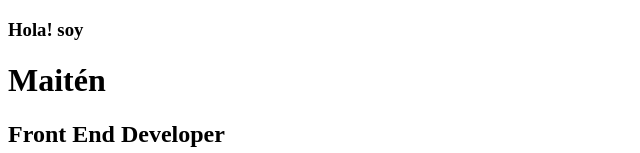
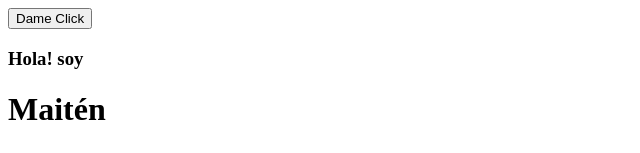
Before and after one commit to MaitenCullen/Portfolio, a React (Vite) app: page / in a window 1280 px wide. Shown: the top 153 px of the page, without its empty margins (0-640 px from the left). Built offline with nearby package versions, Linux system fonts and the light colour scheme; no server answers; the HTML template or start-up script is replaced by a standard one.

Commit message:
dark and light theme

```diff
--- a/src/App.jsx
+++ b/src/App.jsx
@@ -1,4 +1,4 @@
-import { useState } from 'react'
+import { useEffect, useState } from 'react'
 import reactLogo from './assets/react.svg'
 import {Contact} from './screens/Contact'
 import { Home } from './screens/Home'
@@ -6,10 +6,20 @@
 import { Projects } from './screens/Projects';
 
 function App() {
-  const [count, setCount] = useState(0)
-
+const [ theme, setTheme] = useState('light')
+const toggleTheme = () => {
+  if (theme === 'light'){
+    setTheme('dark');
+  } else {
+    setTheme('light');
+  }
+};
+useEffect(() => {
+  document.body.className = theme;
+}, [theme]);
   return (
-    <div className='app'>
+    <div className={`app ${theme}`}>
+      <button onClick={toggleTheme}>Dame Click</button>
          <Home/>
          <Skills/>
          <Contact/>
--- a/src/style/styles.scss
+++ b/src/style/styles.scss
@@ -18,6 +18,14 @@
   position: relative;
   min-height:100vh;
 }
+.dark{
+background-color: #333;
+color: #fff;
+}
+.light {
+    background-color: #fff;
+    color: #333;
+ }
 
 body.light {
     button {
```
